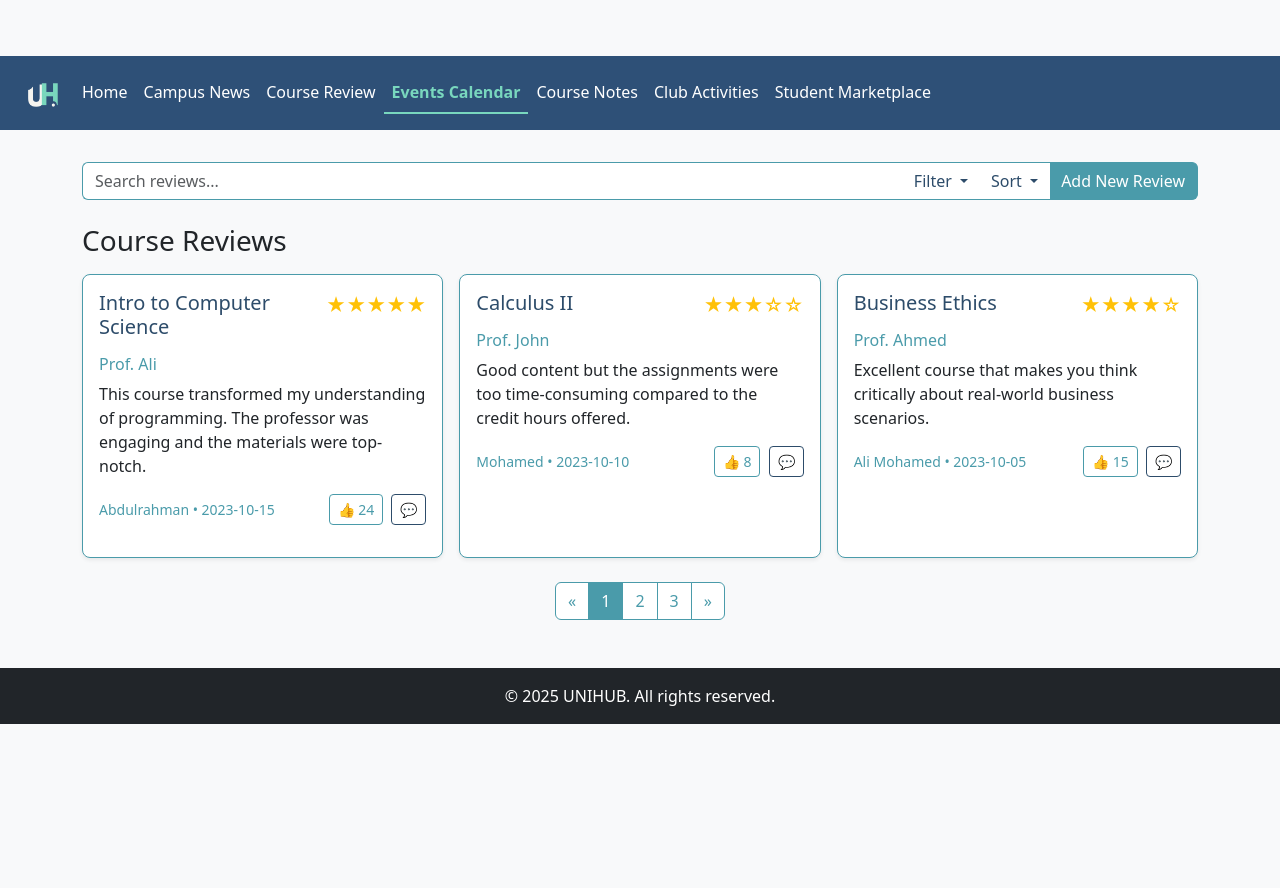
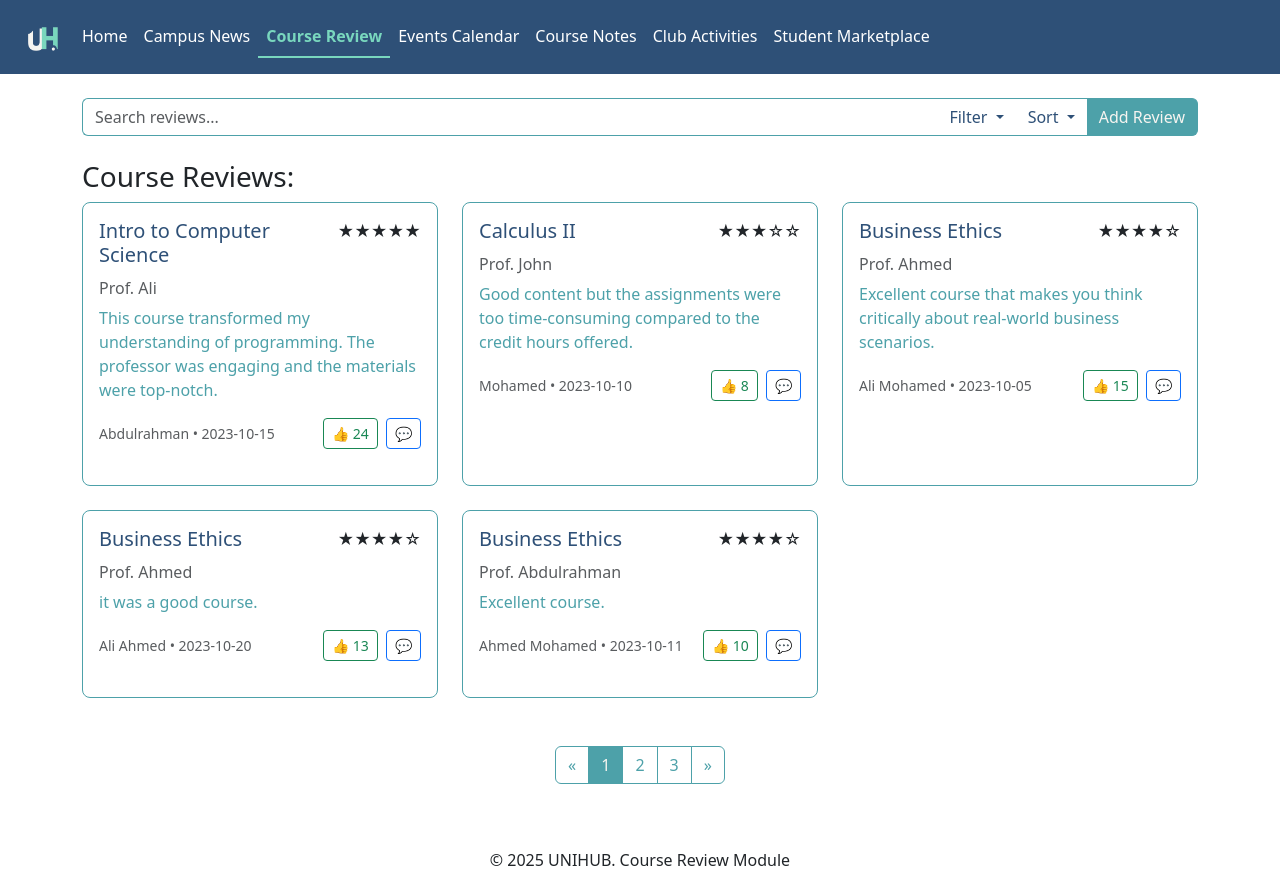
Before and after one commit to SyntaxMo/ITCS333-Project-G6, a PHP site: page /Course-Review.html in a window 1280 px wide. Before the commit the page ends 724 px from the top, so only its background shows below. Run offline with PHP 8.4, Linux system fonts and the light colour scheme.

Commit message:
change the html and the css code before phase 2 file

```diff
--- a/course-review2/Course-Review.html
+++ b/course-review2/Course-Review.html
@@ -1,32 +1,12 @@
 <!DOCTYPE html>
 <html lang="en">
 <head>
-    <title>UNIHUB - Course Reviews</title>
     <meta charset="UTF-8">
     <meta name="viewport" content="width=device-width, initial-scale=1.0">
+    <title>Course Reviews</title>
     <!-- Bootstrap CSS -->
     <link href="https://cdnjs.cloudflare.com/ajax/libs/bootstrap/5.3.3/css/bootstrap.min.css" rel="stylesheet">
-    <link rel="stylesheet" href="Style.Css">
-    <style>
-        body {
-            background-color: #f8f9fa;
-            padding-top: 56px;
-        }
-        .review-card {
-            transition: transform 0.2s;
-            margin-bottom: 1rem;
-        }
-        .review-card:hover {
-            transform: translateY(-5px);
-        }
-        .rating-stars {
-            color: #ffc107;
-            font-size: 1.2rem;
-        }
-        .navbar-brand {
-            font-weight: 600;
-        }
-    </style>
+    <link href="Style.Css" rel="stylesheet">
 </head>
 <body>
 <!-- Header -->
@@ -42,8 +22,8 @@
             <div class="navbar-nav mr-auto">
                 <a class="nav-link" href="../index.html">Home</a>
                 <a class="nav-link" href="../Campus News/Campus News.html">Campus News</a>
-                    <a class="nav-link" href="../course-review2/Course-Review.html">Course Review</a>
-                    <a class="nav-link active" href="../Events Calendar/Events-Calender.html">Events Calendar</a>
+                <a class="nav-link active" href="../course-review2/Course-Review.html">Course Review</a>
+                <a class="nav-link" href="../Events Calendar/Events-Calender.html">Events Calendar</a>
                 <a class="nav-link" href="../Phase1_Course-Notes/Course-Notes.html">Course Notes</a>
                 <a class="nav-link" href="../Phase1-ClubActivities/Phase1-ClubActivity/ClubActivity.html">Club Activities</a>
                 <a class="nav-link" href="../studente Marketplace/StudentMarketplace.html">Student Marketplace</a>
@@ -53,70 +33,68 @@
 </header>
 
 <!-- Main Content -->
-    <main class="container mt-4 pt-2">
-        <!-- Search and Filter Section -->
-        <!-- Search, Filter, and Sort Section -->
+<main class="container mt-4">
+    <!-- Search & Filters -->
     <section class="mb-4">
         <div class="d-flex justify-content-start align-items-center w-100" style="flex-wrap: nowrap;">
-                <!-- Search Bar -->
-                <input type="search" class="form-control" placeholder="Search reviews..." style="border-radius: 0.375rem 0 0 0.375rem; min-width: 120px; border-right: none;">
+            <input type="search" class="form-control" placeholder="Search reviews..."
+                   style="border-radius: 0.375rem 0 0 0.375rem; border-right: none;">
 
             <!-- Filter Dropdown -->
             <div class="dropdown flex-shrink-0" style="margin-left: -1px;">
-                    <button class="btn btn-outline-secondary dropdown-toggle h-100" type="button" data-bs-toggle="dropdown" style="border-radius: 0; border-left: none; border-right: none;">
+                <button class="btn btn-outline-secondary dropdown-toggle h-100" type="button"
+                        data-bs-toggle="dropdown" style="border-radius: 0; border-left: none;">
                     Filter
                 </button>
-                    <ul class="dropdown-menu" aria-labelledby="filterDropdown">
-                        <li><h6 class="dropdown-header">Course</h6></li>
-                        <li><a class="dropdown-item" href="#">Computer Science</a></li>
-                        <li><a class="dropdown-item" href="#">Engineering</a></li>
-                        <li><a class="dropdown-item" href="#">Business</a></li>
-                        <li><a class="dropdown-item" href="#">Medicine</a></li>
+                <ul class="dropdown-menu">
+                    <li><h6 class="dropdown-header">Courses</h6></li>
+                    <li><a class="dropdown-item" href="#">COMP 101</a></li>
+                    <li><a class="dropdown-item" href="#">MATH 202</a></li>
+                    <li><a class="dropdown-item" href="#">PHYS 101</a></li>
+                    <li><a class="dropdown-item" href="#">ITCS 333</a></li>
                     <li><hr class="dropdown-divider"></li>
-
                     <li><h6 class="dropdown-header">Rating</h6></li>
                     <li><a class="dropdown-item" href="#">★★★★★ (5/5)</a></li>
                     <li><a class="dropdown-item" href="#">★★★★☆ (4/5)</a></li>
                     <li><a class="dropdown-item" href="#">★★★☆☆ (3/5)</a></li>
-                        <li><a class="dropdown-item" href="#">★★☆☆☆ (2/5)</a></li>
-                        <li><a class="dropdown-item" href="#">★☆☆☆☆ (1/5)</a></li>
                 </ul>
             </div>
 
             <!-- Sort Dropdown -->
             <div class="dropdown flex-shrink-0" style="margin-left: -1px;">
-                    <button class="btn btn-outline-secondary dropdown-toggle h-100" type="button" data-bs-toggle="dropdown" style="border-radius: 0; border-left: none; border-right: none;">
+                <button class="btn btn-outline-secondary dropdown-toggle h-100" type="button"
+                        data-bs-toggle="dropdown" style="border-radius: 0; border-left: none;">
                     Sort
                 </button>
-                    <ul class="dropdown-menu" aria-labelledby="sortDropdown">
+                <ul class="dropdown-menu">
                     <li><a class="dropdown-item" href="#">Newest First</a></li>
-                        <li><a class="dropdown-item" href="#">Oldest First</a></li>
                     <li><a class="dropdown-item" href="#">Highest Rated</a></li>
-                        <li><a class="dropdown-item" href="#">Most Helpful</a></li>
+                    <li><a class="dropdown-item" href="#">Course Code</a></li>
                 </ul>
             </div>
 
-                <!-- Add New Review Button -->
-                <button class="btn btn-primary flex-shrink-0" data-bs-toggle="modal" data-bs-target="#addReviewModal" type="button" style="border-radius: 0 0.375rem 0.375rem 0; margin-left: -1px; border-left: none;">
-                    Add New Review
+            <!-- Add New Button -->
+            <button class="btn btn-primary flex-shrink-0" data-bs-toggle="modal"
+                    data-bs-target="#addReviewModal" type="button"
+                    style="border-radius: 0 0.375rem 0.375rem 0; margin-left: -1px; border-left: none;">
+                Add Review
             </button>
         </div>
     </section>
 
-
-        <!-- Reviews Section -->
+    <!-- Reviews Grid -->
     <section>
-            <h3 class="mb-3">Course Reviews</h3>
-            <div class="row g-3">
+        <h3>Course Reviews:</h3>
+        <div class="row">
             <!-- Review Card 1 -->
-                <article class="col-12 col-md-6 col-lg-4">
-                    <div class="card review-card h-100 shadow-sm">
+            <article class="col-md-4 mb-4">
+                <div class="card h-100">
                     <div class="card-body">
                         <div class="d-flex justify-content-between mb-2">
                             <h5 class="card-title">Intro to Computer Science</h5>
                             <div class="rating-stars">★★★★★</div>
                         </div>
-                            <h6 class="text-muted mb-2">Prof. Ali</h6>
+                        <h6 class="card-subtitle mb-2 text-muted">Prof. Ali</h6>
                         <p class="card-text">This course transformed my understanding of programming. The professor was engaging and the materials were top-notch.</p>
                         <div class="d-flex justify-content-between align-items-center">
                             <small class="text-muted">Abdulrahman • 2023-10-15</small>
@@ -130,14 +108,14 @@
             </article>
 
             <!-- Review Card 2 -->
-                <article class="col-12 col-md-6 col-lg-4">
-                    <div class="card review-card h-100 shadow-sm">
+            <article class="col-md-4 mb-4">
+                <div class="card h-100">
                     <div class="card-body">
                         <div class="d-flex justify-content-between mb-2">
                             <h5 class="card-title">Calculus II</h5>
                             <div class="rating-stars">★★★☆☆</div>
                         </div>
-                            <h6 class="text-muted mb-2">Prof. John</h6>
+                        <h6 class="card-subtitle mb-2 text-muted">Prof. John</h6>
                         <p class="card-text">Good content but the assignments were too time-consuming compared to the credit hours offered.</p>
                         <div class="d-flex justify-content-between align-items-center">
                             <small class="text-muted">Mohamed • 2023-10-10</small>
@@ -151,19 +129,59 @@
             </article>
 
             <!-- Review Card 3 -->
-                <article class="col-12 col-md-6 col-lg-4">
-                    <div class="card review-card h-100 shadow-sm">
+            <article class="col-md-4 mb-4">
+                <div class="card h-100">
                     <div class="card-body">
                         <div class="d-flex justify-content-between mb-2">
                             <h5 class="card-title">Business Ethics</h5>
                             <div class="rating-stars">★★★★☆</div>
                         </div>
-                            <h6 class="text-muted mb-2">Prof. Ahmed</h6>
+                        <h6 class="card-subtitle mb-2 text-muted">Prof. Ahmed</h6>
                         <p class="card-text">Excellent course that makes you think critically about real-world business scenarios.</p>
                         <div class="d-flex justify-content-between align-items-center">
                             <small class="text-muted">Ali Mohamed • 2023-10-05</small>
                             <div>
                                 <button class="btn btn-sm btn-outline-success me-1">👍 15</button>
+                                <button class="btn btn-sm btn-outline-primary">💬</button>
+                            </div>
+                        </div>
+                    </div>
+                </div>
+            </article>
+
+            <article class="col-md-4 mb-4">
+                <div class="card h-100">
+                    <div class="card-body">
+                        <div class="d-flex justify-content-between mb-2">
+                            <h5 class="card-title">Business Ethics</h5>
+                            <div class="rating-stars">★★★★☆</div>
+                        </div>
+                        <h6 class="card-subtitle mb-2 text-muted">Prof. Ahmed</h6>
+                        <p class="card-text">it was a good course.</p>
+                        <div class="d-flex justify-content-between align-items-center">
+                            <small class="text-muted">Ali Ahmed • 2023-10-20</small>
+                            <div>
+                                <button class="btn btn-sm btn-outline-success me-1">👍 13</button>
+                                <button class="btn btn-sm btn-outline-primary">💬</button>
+                            </div>
+                        </div>
+                    </div>
+                </div>
+            </article>
+
+            <article class="col-md-4 mb-4">
+                <div class="card h-100">
+                    <div class="card-body">
+                        <div class="d-flex justify-content-between mb-2">
+                            <h5 class="card-title">Business Ethics</h5>
+                            <div class="rating-stars">★★★★☆</div>
+                        </div>
+                        <h6 class="card-subtitle mb-2 text-muted">Prof. Abdulrahman</h6>
+                        <p class="card-text">Excellent course.</p>
+                        <div class="d-flex justify-content-between align-items-center">
+                            <small class="text-muted">Ahmed Mohamed • 2023-10-11</small>
+                            <div>
+                                <button class="btn btn-sm btn-outline-success me-1">👍 10</button>
                                 <button class="btn btn-sm btn-outline-primary">💬</button>
                             </div>
                         </div>
@@ -188,39 +206,47 @@
 </main>
 
 <!-- Add Review Modal -->
-    <div class="modal fade" id="addReviewModal" tabindex="-1">
-        <div class="modal-dialog">
+<div class="modal fade" id="addReviewModal">
+    <div class="modal-dialog modal-lg">
         <div class="modal-content">
             <div class="modal-header">
                 <h5 class="modal-title">Add New Course Review</h5>
-                    <button type="button" class="btn-close" data-bs-dismiss="modal"></button>
+                <button class="btn-close" data-bs-dismiss="modal"></button>
             </div>
             <div class="modal-body">
                 <form>
                     <div class="mb-3">
-                            <label class="form-label">Course Name</label>
-                            <input type="text" class="form-control" placeholder="Enter course name" required>
+                        <label class="form-label">Course Title</label>
+                        <input type="text" class="form-control" required>
                     </div>
-                        <div class="mb-3">
+                    <div class="row g-3">
+                        <div class="col-md-6">
+                            <label class="form-label">Course Code</label>
+                            <input type="text" class="form-control" placeholder="e.g., COMP 101" required>
+                        </div>
+                        <div class="col-md-6">
                             <label class="form-label">Professor Name</label>
-                            <input type="text" class="form-control" placeholder="Enter professor's name" required>
+                            <input type="text" class="form-control" required>
+                        </div>
                     </div>
                     <div class="mb-3">
                         <label class="form-label">Rating</label>
                         <select class="form-select" required>
-                                <option value="" disabled selected>Select rating</option>
+                            <option value="">Select rating</option>
                             <option value="5">★★★★★ (5/5)</option>
                             <option value="4">★★★★☆ (4/5)</option>
                             <option value="3">★★★☆☆ (3/5)</option>
+                            <option value="2">★★☆☆☆ (2/5)</option>
+                            <option value="1">★☆☆☆☆ (1/5)</option>
                         </select>
                     </div>
                     <div class="mb-3">
                         <label class="form-label">Review</label>
-                            <textarea class="form-control" rows="4" placeholder="Write your review here..." required></textarea>
+                        <textarea class="form-control" rows="3" required></textarea>
                     </div>
-                        <div class="d-flex justify-content-end gap-2">
-                            <button type="button" class="btn btn-secondary" data-bs-dismiss="modal">Cancel</button>
-                            <button type="submit" class="btn btn-primary">Submit Review</button>
+                    <div class="d-grid gap-2">
+                        <button type="submit" class="btn btn-success">Submit</button>
+                        <button type="button" class="btn btn-outline-secondary" data-bs-dismiss="modal">Cancel</button>
                     </div>
                 </form>
             </div>
@@ -228,11 +254,11 @@
     </div>
 </div>
 
-    <footer class="text-center py-3 mt-5 bg-dark text-white">
-        &copy; 2025 UNIHUB. All rights reserved.
+<!-- Footer -->
+<footer class="text-center py-3 mt-5">
+    &copy; 2025 UNIHUB. Course Review Module
 </footer>
 
-    <!-- Bootstrap JS -->
 <script src="https://cdnjs.cloudflare.com/ajax/libs/bootstrap/5.3.3/js/bootstrap.bundle.min.js"></script>
 </body>
 </html>
--- a/course-review2/Style.Css
+++ b/course-review2/Style.Css
@@ -1,10 +1,5 @@
-:root {
-  --primary-dark: #2D4C6A;
-  --secondary-teal: #4A9BAA;
-  --accent-mint: #87E0C1;
-  --light-bg: #F7F6F4;
-}
-/* Navigation bar color */
+
+/* Navbar Styling */
 .navbar {
   background-color: #2E5077 !important;
 }
@@ -37,135 +32,157 @@
 }
 /* Form Control */
 .form-control {
-  border-color: var(--secondary-teal);
+  border-color: #4DA1A9;
 }
 
 /* Dropdown Styling */
-.dropdown-menu {
-  background-color: var(--light-bg);
-  border: 1px solid var(--secondary-teal);
+.dropdown-content {
+  display: none;
+  position: absolute;
+  background-color: #F6F4F0;
+  min-width: 200px;
+  box-shadow: 0 6px 12px rgba(0,0,0,0.1);
+  z-index: 1000;
+  border-radius: 6px;
 }
 
-.dropdown-item:hover {
-  background-color: var(--accent-mint);
-  color: var(--primary-dark);
+.dropdown:hover .dropdown-content {
+  display: block;
 }
 
-/* Button Styling */
-.btn-primary {
-  background-color: var(--secondary-teal);
-  border-color: var(--secondary-teal);
-  color: white;
+/* Styling the content (links) inside menus */
+.dropdown-content a {
+  padding: 12px;
+  display: block;
+  color: #2E5077;
+  text-decoration: none;
+  transition: background-color 0.2s;
+}
+
+/* Effect while hovering menus */
+.dropdown-content a:hover {
+  background-color: #79D7BE;
+  color: #2E5077;
+}
+
+/* Menus position */
+.dropdown-submenu {
+  position: relative;
+}
+
+/* Menus position */
+.dropdown-submenu .dropdown-menu {
+  top: 0;
+  left: 100%;
+  margin-top: -1px;
+}
+
+/* Button Styling (applied on 'Add Activity') */
+.btn-primary, .btn-success {
+  background-color: #4DA1A9;
+  border-color: #4DA1A9;
+  color: #F6F4F0;
+  transition: background-color 0.3s;
+  border-radius: 0.375rem;
+}
+
+/* Change color when hovering (applied on 'Add Activity') */
+.btn-primary:hover, .btn-success:hover {
+  background-color: #79D7BE;
+  border-color: #79D7BE;
+  color: #2E5077;
+  border-radius: 0.375rem;
+}
+
+/* Styling the buttons (applied on 'Filter' and 'Sort') */
+.btn-outline-secondary {
+  background-color: #ffffff;
+  color: #2E5077;
+  border-color: #4DA1A9;
   transition: background-color 0.3s;
 }
 
-.btn-primary:hover {
-  background-color: var(--accent-mint);
-  border-color: var(--accent-mint);
-  color: var(--primary-dark);
-}
-
-/* Outline Button Styling */
-.btn-outline-secondary {
-  background-color: white;
-  color: var(--primary-dark);
-  border-color: var(--secondary-teal);
-  transition: background-color 0.3s;
-}
-
+/* Invert colors when hovering (applied on 'Filter' and 'Sort') */
 .btn-outline-secondary:hover {
-  background-color: var(--secondary-teal);
-  color: white;
+  background-color: #4DA1A9;
+  color: #F6F4F0;
 }
 
 /* Card Styling */
 .card {
-  border: 1px solid var(--secondary-teal);
+  border: 1px solid #4DA1A9;
   border-radius: 8px;
   overflow: hidden;
   transition: transform 0.3s ease, box-shadow 0.3s ease;
   margin-bottom: 20px;
 }
 
+/* Raise the cards on hover */
 .card:hover {
   transform: translateY(-5px);
   box-shadow: 0 6px 12px rgba(0, 0, 0, 0.15);
 }
 
 .card-title {
-  color: var(--primary-dark);
+  color: #2E5077;
 }
 
-.text-muted {
-  color: var(--secondary-teal) !important;
-}
-
-/* Rating Stars */
-.rating-stars {
-  color: #ffc107; /* Keeping the gold color for ratings */
-  font-size: 1.2rem;
+.card-text {
+  color: #4DA1A9;
 }
 
 /* Pagination Styling */
 .pagination .page-item .page-link {
-  color: var(--secondary-teal);
-  border: 1px solid var(--secondary-teal);
+  color: #4DA1A9;
+  border: 1px solid #4DA1A9;
   transition: background-color 0.3s;
 }
 
+/* pagination interactive */
 .pagination .page-item.active .page-link,
 .pagination .page-item .page-link:hover {
-  background-color: var(--secondary-teal);
-  color: white;
-  border-color: var(--secondary-teal);
+  background-color: #4DA1A9;
+  color: #F6F4F0;
+  border-color: #4DA1A9;
 }
 
-/* Review Actions */
-.btn-outline-success {
-  border-color: var(--secondary-teal);
-  color: var(--secondary-teal);
+/* Comments Section */
+.comment-box {
+  border: 1px solid #4DA1A9;
+  border-radius: 0.375rem;
+  padding: 1rem;
+  margin-bottom: 1rem;
+  background-color: #ffffff;
 }
 
-.btn-outline-success:hover {
-  background-color: var(--secondary-teal);
-  color: white;
+.comment-box h5 {
+  color: #2E5077;
 }
 
-.btn-outline-primary {
-  border-color: var(--primary-dark);
-  color: var(--primary-dark);
+.comment-box p {
+  color: #4DA1A9;
 }
 
-.btn-outline-primary:hover {
-  background-color: var(--primary-dark);
-  color: white;
+/* General Border Radius Reset */
+#filterdropdown, #sortdropdown, .btn-primary {
+  border-radius: 0;
 }
 
-/* Modal Styling */
-.modal-header {
-  background-color: var(--primary-dark);
-  color: white;
+/* Edit button color style */
+#edit-btn{
+  background-color: #ffffff;
+    color: #2E5077;
+    border-color: #4DA1A9;
+    transition: background-color 0.3s;
 }
 
-/* Footer */
-footer {
-  background-color: var(--primary-dark);
-  color: white;
+/* Edit button style while hovering */
+#edit-btn:hover{
+  background-color: #4DA1A9;
+    color: #F6F4F0;
 }
 
-/* Navigation items */
-.nav-item a:hover {
-  color: var(--accent-mint) !important;
+/* Navigation Bar effects while hovering */
+.nav-item a:hover{
+  color: #67dbe6 !important;
 }
-
-/* Responsive adjustments */
-@media (max-width: 768px) {
-  .navbar-brand {
-    font-size: 1.25rem;
-  }
-
-  .search-filter-group > * {
-    width: 100%;
-    margin-bottom: 0.5rem;
-  }
-}
```
Lines whose indentation alone changed are shown as unchanged.
